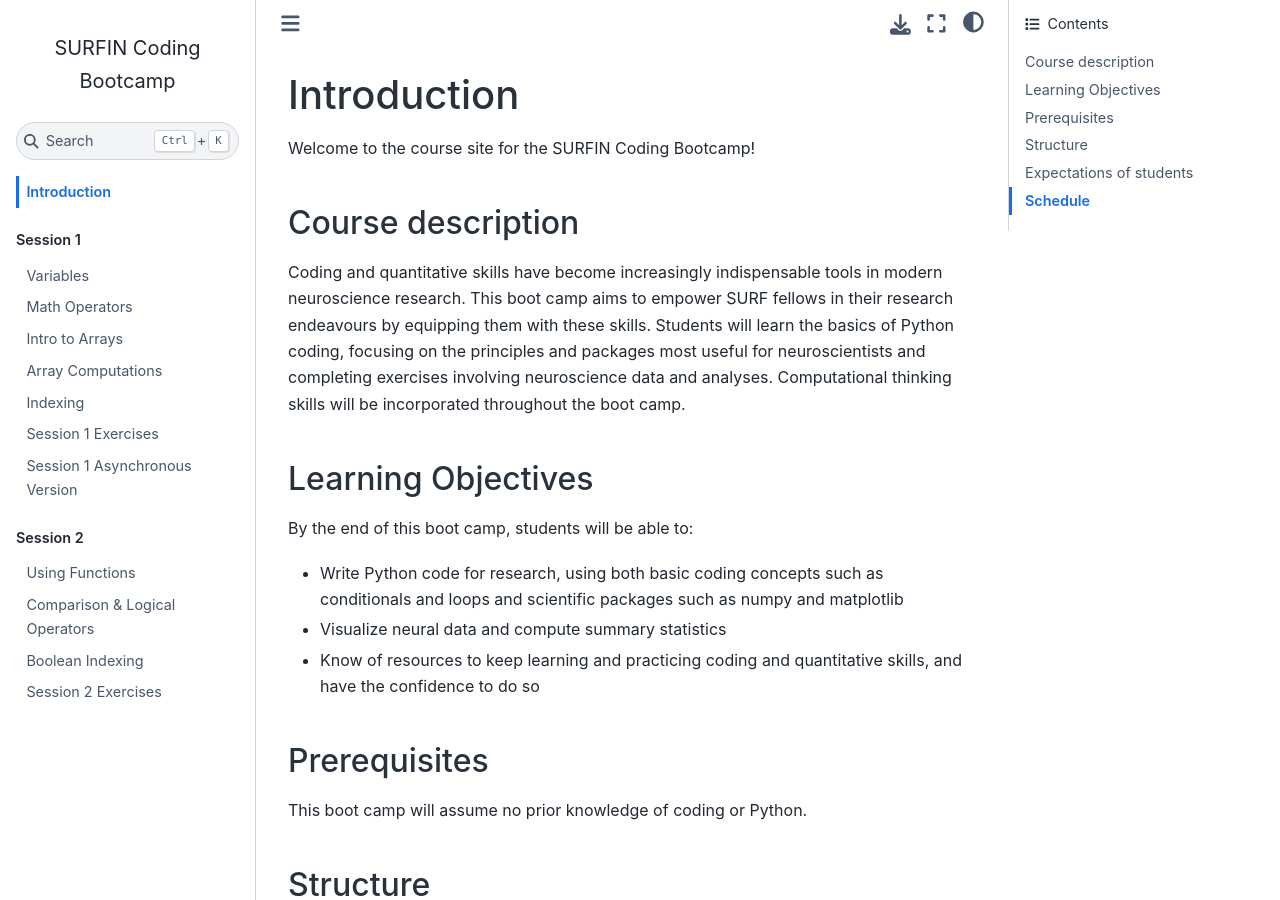
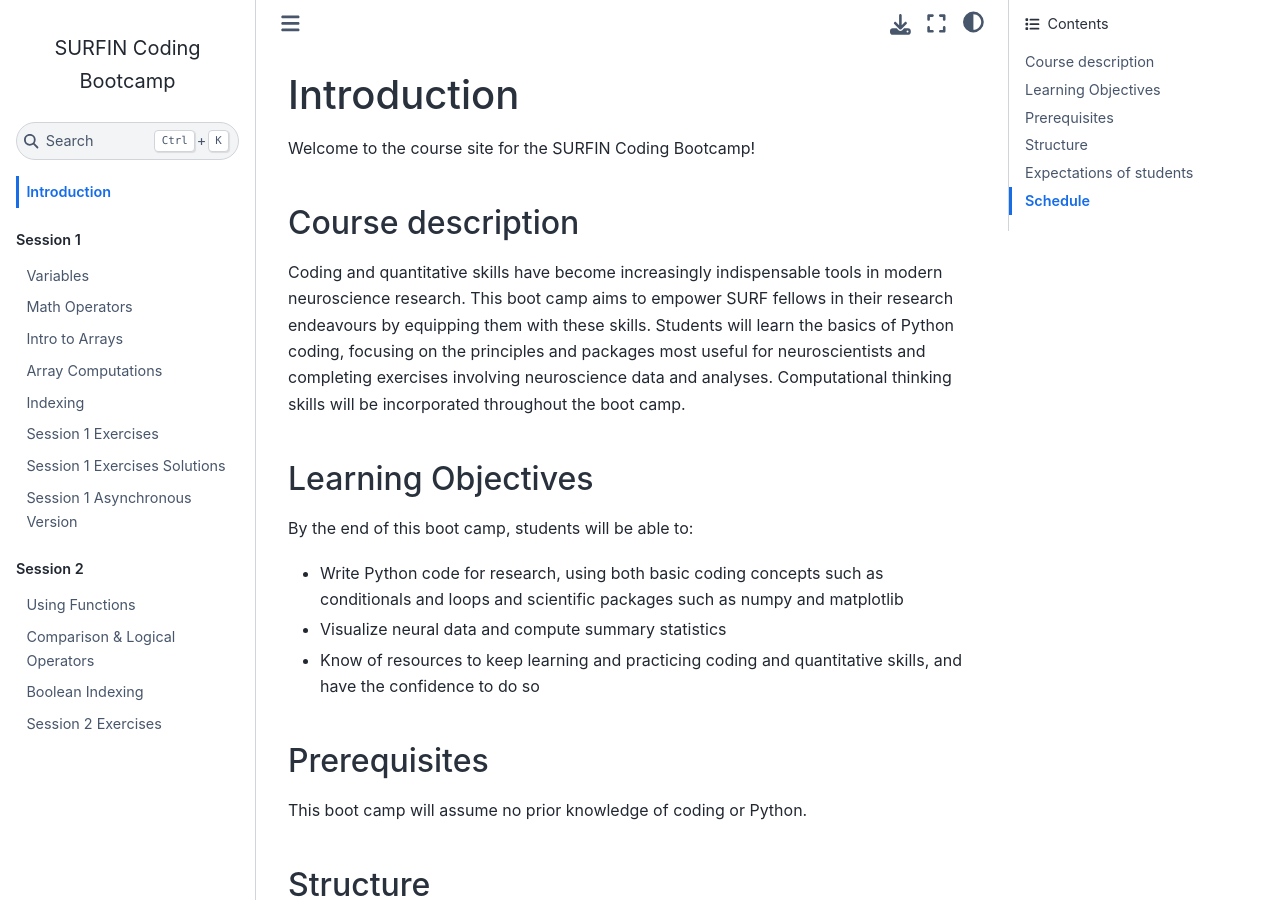
Before and after one commit to ebatty/CodingBootcamp, a Jupyter Book: the page built from intro.md, in a window 1280 px wide and 900 px high. Built offline with Jupyter Book 1.0.4 settings and Sphinx 7.4.7 and the Sphinx Book theme 1.1.4, drawn with Linux system fonts in a browser that asks for light colours.

Commit message:
Update _toc.yml

```diff
--- a/_toc.yml
+++ b/_toc.yml
@@ -9,6 +9,7 @@ parts:
     - file: content/ArrayComputations.ipynb
     - file: content/Indexing.ipynb
     - file: content/Session1_Exercises.ipynb
+    - file: content/Session1_Exercises_Solutions.ipynb
     - file: content/Session1_Asynchronous.ipynb
   - caption: Session 2
     chapters:
```
